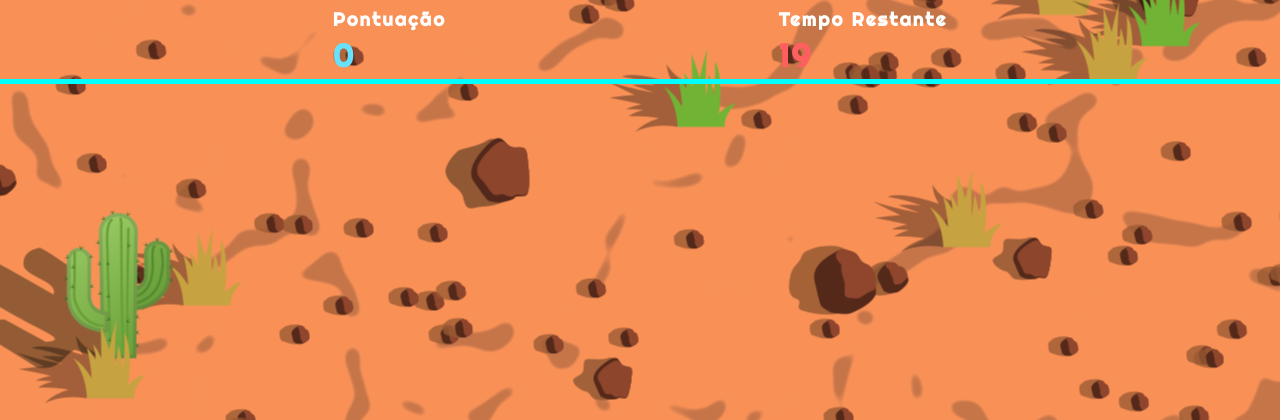
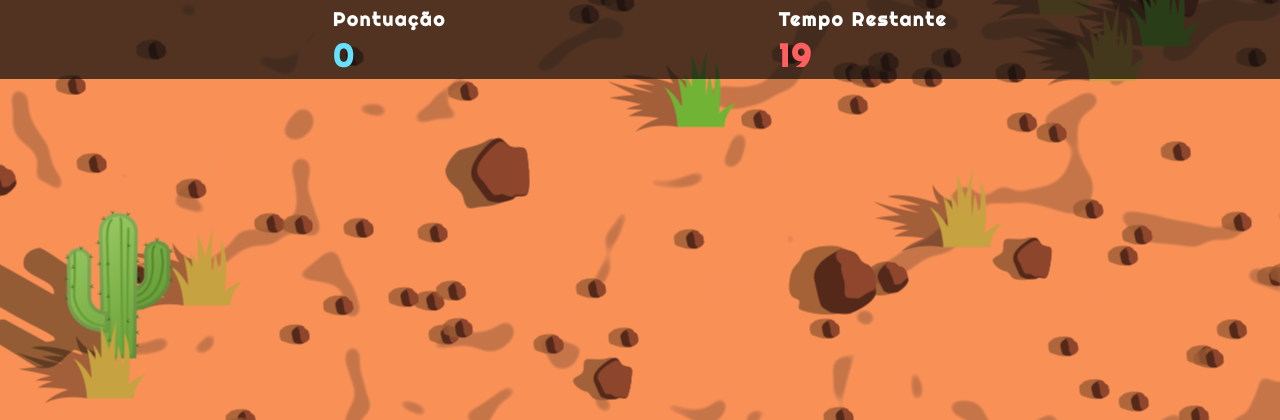
Before and after one commit to MSLacerda/calangos-hunt, a PHP site: page / in a window 1280 px wide. Shown: the top 420 px of the page. Run offline with PHP 8.4, Linux system fonts and the light colour scheme.

Commit message:
Update custom.css

```diff
--- a/src/css/custom.css
+++ b/src/css/custom.css
@@ -24,8 +24,9 @@
     flex: 1;
 }
 .game-header{
+    background-color: rgba(14, 14, 14, 0.705);
     display: flex;
-    border-bottom: 5px solid aqua;
+    /*border-bottom: 5px solid aqua;*/
     justify-content: space-evenly;
 }
 #game{
```
